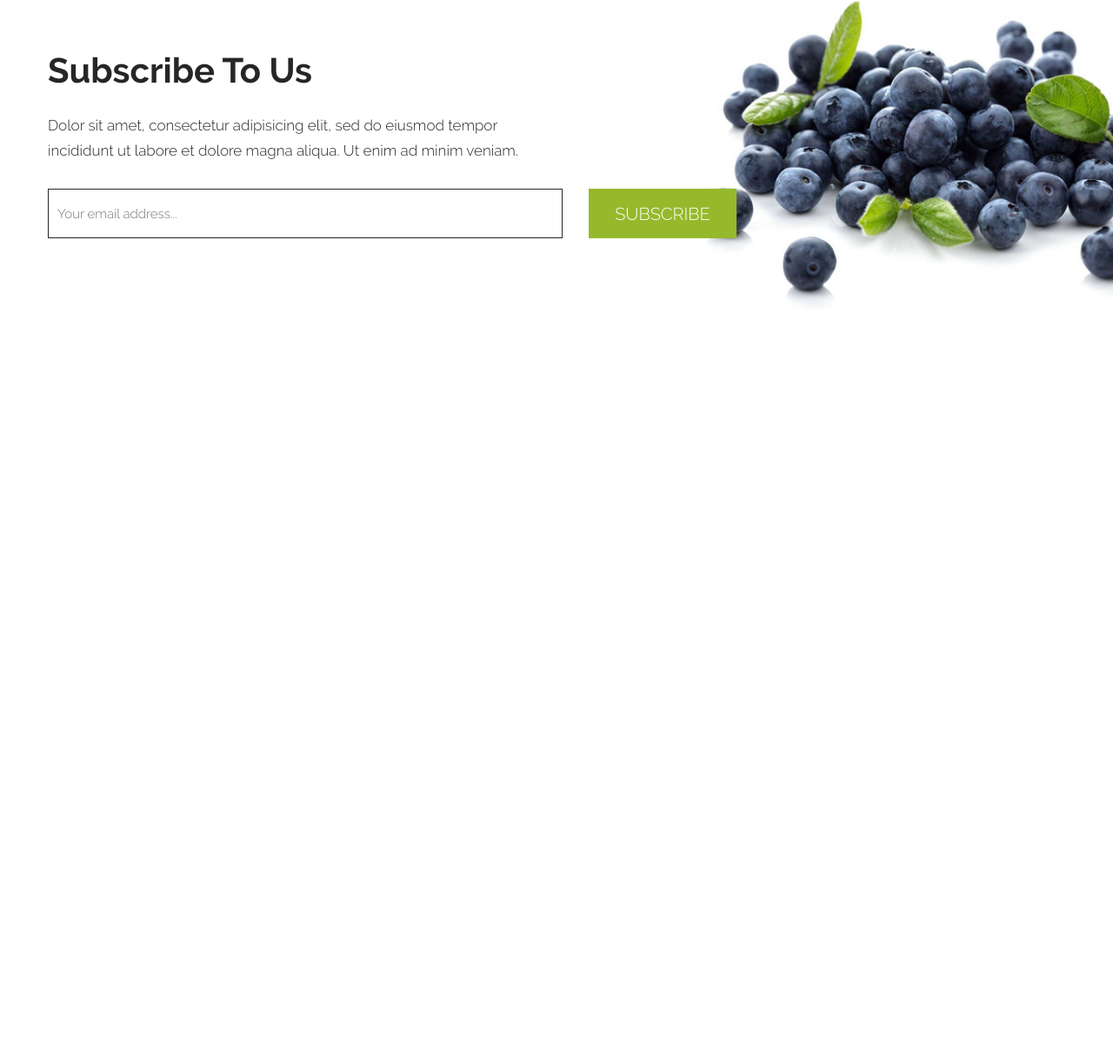
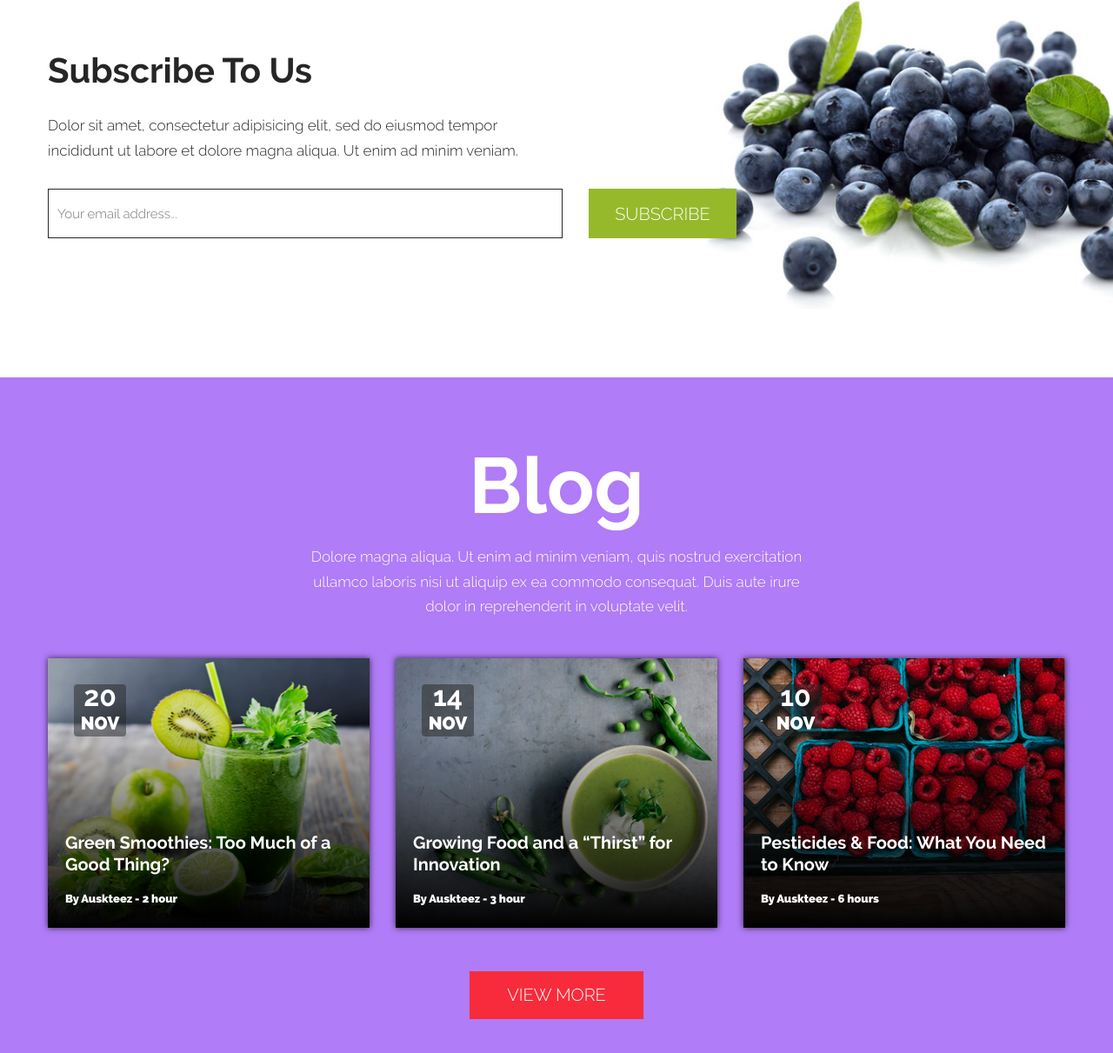
Before and after one commit to Voronkin11/cahee, a plain HTML site: page index.html in a window 1280 px wide. Shown: the part 3901-5112 px from the top of the page at 87% size. Before the commit the page ends 4335 px from the top, so only its background shows below. Drawn offline with Linux system fonts and the light colour scheme.

Commit message:
end section blog

```diff
--- a/css/style.css
+++ b/css/style.css
@@ -316,8 +316,8 @@ p, h1, h2, h3, h4, h5, h6 {
 	text-align: center;
 }
 
-.hover:hover {
-	box-shadow: 0 2px 5px 1px #45769e;
+.link__services:hover {
+	box-shadow: 0 2px 7px 0 rgba(0, 0, 0, .9);
 }
 
 .link__text {
@@ -375,6 +375,7 @@ p, h1, h2, h3, h4, h5, h6 {
 
 .img {
 	display: block;
+	box-shadow: 0 2px 7px 0 #000000;
 }
 
 .gallery-wrap {
@@ -391,6 +392,10 @@ p, h1, h2, h3, h4, h5, h6 {
 	background-color: #5585a2;
 	font-size: 20px;
 	color: #ffffff;
+}
+
+.link__view-more:hover {
+	box-shadow: 0 2px 7px 0 rgba(0, 0, 0, .9);
 }
 
 /*subscribe*/
@@ -429,9 +434,106 @@ p, h1, h2, h3, h4, h5, h6 {
 }
 
 .btn-subscribe:hover {
-	box-shadow: 0 2px 5px 1px #9e9e9e;
+	box-shadow: 0 2px 7px 0 rgba(0, 0, 0, .9);
 }
 
 /*blog*/
 
+.wrap__blog {
+	padding: 90px 0 120px;
+	background-color: #b07cf7;
+	text-align: center;
+	color: #ffffff;
+}
+
+.section-text__blog {
+	width: 565px;
+	margin: 0 auto 45px;
+}
+
+.container__blog {
+	display: flex;
+	justify-content: space-between;
+	margin-bottom: 50px;
+}
+
+.blog-article {
+	box-shadow: 0 0 7px 0 rgba(0, 0, 0, .7);
+}
+
+.blog-article__one {
+	background-image: linear-gradient(to top, rgba(0, 0, 0, 1) 0%, rgba(0, 0, 0, .1) 75%), url(../img/blog-bg1.jpg);
+	background-repeat: no-repeat;
+	background-position: center;
+}
+
+.blog-article__two {
+	background-image: linear-gradient(to top, rgba(0, 0, 0, 1) 0%, rgba(0, 0, 0, .1) 75%), url(../img/blog-bg2.jpg);
+	background-repeat: no-repeat;
+	background-position: bottom;
+}
+
+.blog-article__three {
+	background-image: linear-gradient(to top, rgba(0, 0, 0, 1) 0%, rgba(0, 0, 0, .1) 75%), url(../img/blog-bg3.jpg);
+	background-repeat: no-repeat;
+	background-position: right;
+}
+
+.blog-article__link {
+	display: flex;
+	flex-direction: column;
+	justify-content: space-between;
+	box-sizing: border-box;
+	max-width: 370px;
+	padding: 20px;
+	min-height: 310px;
+	text-align: left;
+	text-decoration: none;
+	color: #ffffff;
+}
+
+.time {
+	display: flex;
+	flex-direction: column;
+	justify-content: space-around;
+	width: 60px;
+	height: 60px;
+	margin: 10px 0 0 10px;
+	background-color: rgba(38, 38, 38, 0.5);
+	border-radius: 4px;
+	font-family: 'raleway bold';
+	font-size: 32px;
+	line-height: 0.8;
+	text-align: center;
+	text-transform: uppercase;
+}
+
+.time span {
+	font-family: 'raleway heavy';
+	font-size: 21px;
+	line-height: 1.2;
+}
+
+.blog-heading {
+	margin-bottom: 15px;
+	font-family: 'raleway bold';
+	font-size: 20px;
+	line-height: 1.25;
+}
+
+.blog-text {
+	font-family: 'raleway heavy';
+	font-size: 13px;
+	line-height: 1.9;
+}
+
+.link__view-more--red {
+	background-color: #f72b3b;
+}
+
+.link__view-more--red:hover {
+	box-shadow: 0 2px 7px 0 rgba(0, 0, 0, .9);
+}
+
+
 /*footer*/
--- a/index.html
+++ b/index.html
@@ -60,7 +60,7 @@
 					<div class="column column-s5 offset-s1">
 						<ul class="list list__services-menu">
 							<li>
-								<a href="#" class="link link__services hover">
+								<a href="#" class="link link__services">
 									<p class="link__text">Online Shopping</p>
 									<div class="svg-icon">
 										<object data="img/icon-cart.svg" type="image/svg+xml"></object>
@@ -68,7 +68,7 @@
 								</a>
 							</li>
 							<li>
-								<a href="#" class="link link__services hover">
+								<a href="#" class="link link__services">
 									<p class="link__text">Quality Product</p>
 									<div class="svg-icon">
 										<object class="svg-ico" data="img/icon-sprout.svg" type="image/svg+xml"></object>
@@ -76,7 +76,7 @@
 								</a>
 							</li>
 							<li>
-								<a href="#" class="link link__services hover">
+								<a href="#" class="link link__services">
 									<p class="link__text">Domestic & International <br> Delivery</p>
 									<div class="svg-icon">
 										<object class="svg-ico" data="img/icon-planet.svg" type="image/svg+xml"></object>
@@ -84,7 +84,7 @@
 								</a>
 							</li>
 							<li>
-								<a href="#" class="link link__services hover">
+								<a href="#" class="link link__services">
 									<p class="link__text">Well Organized</p>
 									<div class="svg-icon">
 										<object class="svg-ico" data="img/icon-carrot.svg" type="image/svg+xml"></object>
@@ -113,33 +113,33 @@
 				<div class="gallery-wrap">
 					<div class="row row__gallery">
 						<div class="column column-s8">
-							<img class="img hover" src="img/gallery-img-1.jpg" alt="peach">
+							<img class="img" src="img/gallery-img-1.jpg" alt="peach">
 						</div>
 						<div class="column column-s4">
 							<div class="row row__gallery">
 								<div class="column column-s12">
-									<img class="img hover" src="img/gallery-img-2.jpg" alt="turn">
+									<img class="img" src="img/gallery-img-2.jpg" alt="turn">
 								</div>
 							</div>
 							<div class="row">
 								<div class="column column-s12">
-									<img class="img hover" src="img/gallery-img-3.jpg" alt="bramble">
+									<img class="img" src="img/gallery-img-3.jpg" alt="bramble">
 								</div>
 							</div>
 						</div>
 					</div>
 					<div class="row">
 						<div class="column column-s6">
-							<img class="img hover" src="img/gallery-img-4.jpg" alt="turn in glass">
+							<img class="img" src="img/gallery-img-4.jpg" alt="turn in glass">
 						</div>
 						<div class="column column-s6">
-							<img class="img hover" src="img/gallery-img-5.jpg" alt="persimmon">
+							<img class="img" src="img/gallery-img-5.jpg" alt="persimmon">
 						</div>
 					</div>
 				</div>
 				<div class="row">
 					<div class="column column-s12">
-						<a class="link link__view-more hover" href="#">VIEW MORE</a>
+						<a class="link link__view-more" href="#">VIEW MORE</a>
 					</div>
 				</div>
 			</section>
@@ -153,13 +153,60 @@
 						<p  class="section-text subscribe-text">Dolor sit amet, consectetur adipisicing elit, sed do eiusmod tempor incididunt ut labore et dolore magna aliqua. Ut enim ad minim veniam.</p>
 					</div>
 				</div>
-				<form action="" class="row">
+				<form action="#" class="row">
 					<input type="email" class="column column-s6 input-mail" placeholder="Your email address...">
 					<button class="column column-s2 btn-subscribe">SUBSCRIBE</button>
 				</form>
 			</section>
 		</div>
 		<!--section blog-->
+		<div class="wrap wrap__blog">
+			<section class="container section-blog">
+				<div class="row">
+					<h2 class="column column-s12 section-h2 section-h2__gallery">Blog</h2>
+				</div>
+				<div class="row">
+					<div class="column column-s12">
+						<p class="section-text section-text__blog">Dolore magna aliqua. Ut enim ad minim veniam, quis nostrud exercitation ullamco laboris nisi ut aliquip ex ea commodo consequat. Duis aute irure dolor in reprehenderit in voluptate velit.</p>
+					</div>
+				</div>
+				<div class="container container__blog row column column-s12">
+					<article class="blog-article blog-article__one">
+						<a href="#" class="blog-article__link">
+							<time class="time" datetime="2018-11-20">20 <span>nov</span></time>
+							<div>
+								<h2 class="blog-heading">Green Smoothies: Too Much of a Good Thing?</h2>
+								<p class="blog-text">By Auskteez - 2 hour</p>
+							</div>
+						</a>
+					</article>
+					<article class="blog-article blog-article__two">
+						<a href="#" class="blog-article__link">
+							<time class="time" datetime="2018-11-14">14 <span>nov</span></time>
+							<div>
+								<h2 class="blog-heading">Growing Food and a “Thirst” for Innovation</h2>
+								<p class="blog-text">By Auskteez - 3 hour</p>
+							</div>
+						</a>
+					</article>
+					<article class="blog-article blog-article__three">
+						<a href="#" class="blog-article__link">
+							<time class="time" datetime="11-10">10 <span>nov</span></time>
+							<div>
+								<h2 class="blog-heading">Pesticides & Food: What You Need to Know</h2>
+								<p class="blog-text">By Auskteez - 6 hours</p>
+							</div>
+						</a>
+					</article>
+				</div>
+				<div class="row">
+					<div class="column column-s12">
+						<a class="link link__view-more link__view-more--red" href="#">VIEW MORE</a>
+					</div>
+				</div>
+
+			</section>
+		</div>
 		<!--footer-->
 	</main>
 </body>
```
Also changed, not shown: img/blog-bg1.jpg (added), img/blog-bg2.jpg (added), img/blog-bg3.jpg (added).
